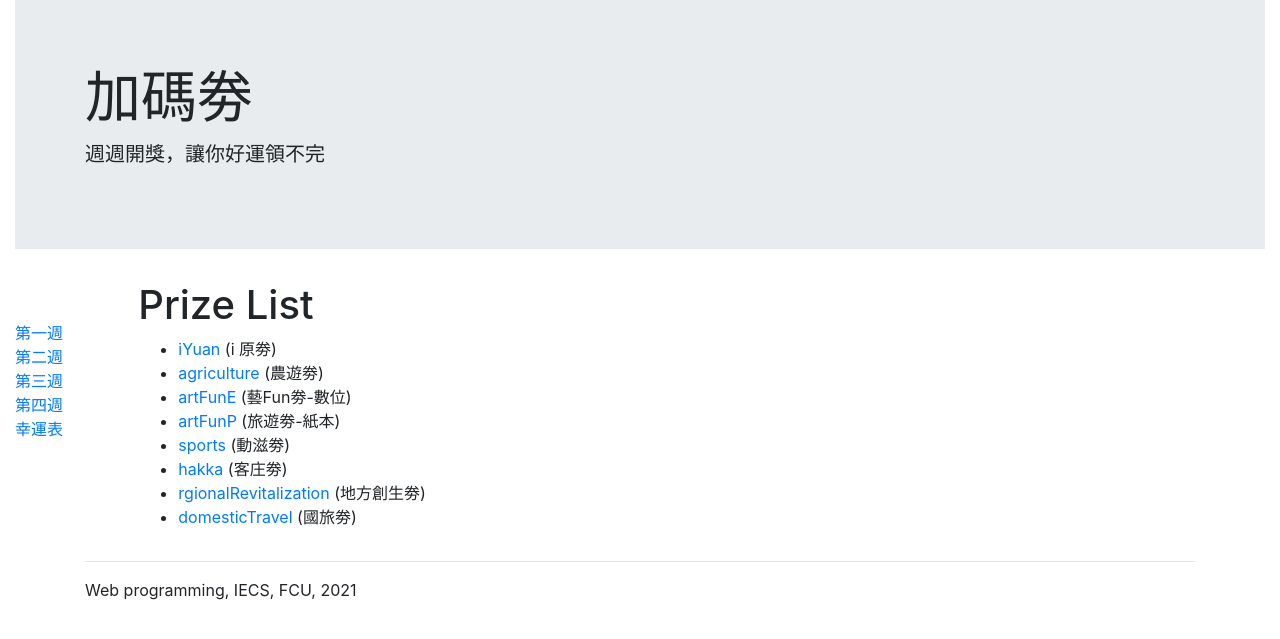
After one commit to nienlinh/vh5000, a Django app: page /bonus/prizes/ in a window 1280 px wide. The commit adds this page. Shown: the top 639 px of the page. Run offline with Django 3.2, Linux system fonts and the light colour scheme; data comes from the database, SQL or seed files in the repository.

Commit message:
class based view

```diff
--- a/bonus/models.py
+++ b/bonus/models.py
@@ -1,4 +1,6 @@
 from django.db import models
+from django.urls import reverse  # To generate URLS by reversing URL patterns
+
 
 # Create your models here.
 
@@ -7,6 +9,9 @@ class Prize(models.Model):
     pid = models.CharField(max_length=25)
     cname = models.CharField(max_length=20)
     amount = models.IntegerField()
+
+    def get_url(self):
+        return reverse('prize-detail', args=[str(self.id)])
 
     def __str__(self):
         return self.cname
--- /dev/null
+++ b/bonus/static/css/styles.css
@@ -0,0 +1,5 @@
+.sidebar-nav {
+    margin-top: 20px;
+    padding: 0;
+    list-style: none;
+}
--- /dev/null
+++ b/bonus/templates/about.html
@@ -0,0 +1 @@
+Hello, about
--- a/bonus/templates/base.html
+++ b/bonus/templates/base.html
@@ -40,6 +40,12 @@
     </script>
 
     <style>
+       .sidebar-nav {
+            margin-top: 40px;
+            padding: 0;
+            list-style: none;
+        }
+
         .center-block {
             margin-left: auto;
             margin-right: auto;
@@ -70,6 +76,7 @@
 
 <body>
 
+<div class="container-fluid">
             <div class="jumbotron jumbotron-fluid">
                 <div class="container">
                     <h1 class="display-4">加碼劵</h1>
@@ -81,14 +88,37 @@
                 {% block prize_desc %}{% endblock %}
             </div>
 
+</div>
+
+<div class="container-fluid">
+
+    <div class="row">
+        <div class="col-sm-1">
+            <ul class="sidebar-nav">
+                <li><a href=".">第一週</a></li>
+                <li><a href=".">第二週</a></li>
+                <li><a href=".">第三週</a></li>
+                <li><a href=".">第四週</a></li>
+                <li><a href=".">幸運表</a></li>
+            </ul>
+        </div>
+
+        <div class="col-sm-11">
+
+
             <div class="container">
                 {% block prize %}{% endblock %}
+            </div>
+        </div>
+    </div>
 </div>
 
 <div class="container">
     <hr>
     <p>Web programming, IECS, FCU, 2021</p>
 </div>
+
+
 </body>
 
 </html>
--- /dev/null
+++ b/bonus/templates/bonus/prize_list.html
@@ -0,0 +1,23 @@
+
+{% extends "base.html" %}
+
+{% block  prize%}
+    <h1>Prize List</h1>
+
+    {% if prize_list %}
+    <ul>
+
+      {% for prize in prize_list %}
+      <li>
+        <a href="{{ prize.get_url }}"> {{ prize.pid }}</a> ({{prize.cname}})
+      </li>
+      {% endfor %}
+
+    </ul>
+
+    {% else %}
+      <p>There are no prize.</p>
+    {% endif %}
+{% endblock %}
+
+Hello
--- a/bonus/urls.py
+++ b/bonus/urls.py
@@ -20,9 +20,6 @@ from . import views
 
 urlpatterns = [
     path('', views.index, name='index'),
+    path('prizes/', views.PrizeListView.as_view()),
+    path('prizes/<int:pk>', views.PrizeDetailView.as_view(), name='prize-detail'),
 ]
-
-from django.urls import include
-urlpatterns += [
-    path('', views.index, name='index'),
-]
--- a/bonus/views.py
+++ b/bonus/views.py
@@ -1,5 +1,6 @@
 from django.shortcuts import render
 from django.http import HttpResponse
+
 
 # Create your views here.
 from .models import Prize, Winner
@@ -25,3 +26,12 @@ def index(request):
         context={'winnerList_dict': winnerListDict,
                  'prizeCName_dict': prizeCNameDict,}
     )
+
+from django.views.generic import ListView
+from django.views.generic import DetailView
+
+class PrizeListView(ListView):
+    model=Prize
+
+class PrizeDetailView(DetailView):
+    model=Prize
--- a/vh5000/urls.py
+++ b/vh5000/urls.py
@@ -15,10 +15,13 @@ Including another URLconf
 """
 from django.contrib import admin
 from django.urls import path, include
+from django.views.generic import TemplateView
+
 
 urlpatterns = [
     path('admin/', admin.site.urls),
     path('bonus/', include('bonus.urls')),
+    path('about/', TemplateView.as_view(template_name="about.html")),
 ]
 
 from django.conf.urls.static import static
```
Also changed, not shown: bonus/templates/bonus/prize_detail.html (added, +13 -0 lines). Lines whose indentation alone changed are shown as unchanged.
